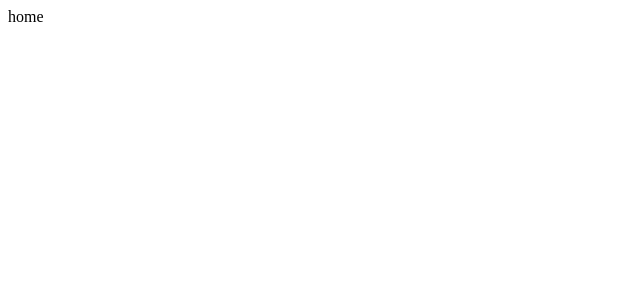
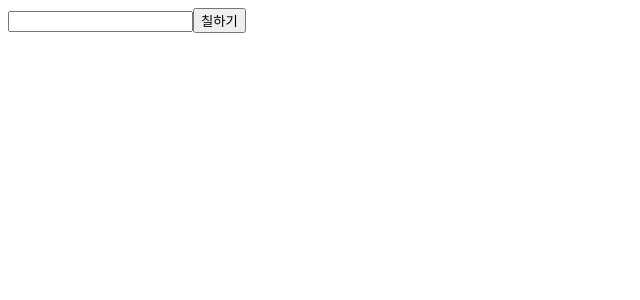
Before and after one commit to hyemin065/React-Wed, a React (Create React App) app: page /bgchange in a window 1280 px wide. Before the commit this address led to /. Shown: the top 300 px of the page, without its empty margins (0-640 px from the left). Built offline with nearby package versions, Linux system fonts and the light colour scheme.

Commit message:
todo modify and bgcolor practice

```diff
--- /dev/null
+++ b/src/BgChage/BgChange.jsx
@@ -0,0 +1,61 @@
+import React from 'react';
+import styled from 'styled-components';
+import BgColor from './BgColor';
+
+const Input = styled.input`
+    margin-bottom:20px;
+`;
+
+
+class BgChange extends React.Component{
+    constructor(props){
+        super(props);
+        this.state = {
+            text : "",
+            bgcolor: ""
+        }
+    }
+
+    getInputValue = (e) =>{
+        const value = e.target.value;
+        this.setState({
+            text : value
+        })
+    }
+
+    bgChange = (e) => {
+        e.preventDefault();
+        console.log(e);
+        this.setState({
+            text : "",
+            bgcolor : this.state.text
+        })
+    }
+
+
+    componentDidMount(){
+        const bgcolor = JSON.parse(localStorage.getItem("bgcolor"));
+        if(bgcolor){
+            this.setState({bgcolor:bgcolor})
+        }
+    }
+
+    componentDidUpdate(){
+        localStorage.setItem("bgcolor",JSON.stringify(this.state.bgcolor))
+
+    }
+
+    render(){
+        return(
+            <>
+                <form onSubmit={this.bgChange}>
+                    <Input type="text" onChange={this.getInputValue} value={this.state.text}/>
+                    <button type="submit">칠하기</button>
+                </form>
+                <BgColor bg={this.state.bgcolor}/>
+            </>
+        );
+    }
+}
+
+export default BgChange;
--- /dev/null
+++ b/src/BgChage/BgColor.jsx
@@ -0,0 +1,24 @@
+import React from 'react';
+import styled from 'styled-components';
+
+const BgContainer = styled.div`
+    width:500px;
+    height:500px;
+    background: ${props => props.bgcolor[0] == "#" ? props.bgcolor : "#" + props.bgcolor};
+`;
+
+class BgColor extends React.Component{
+    constructor(props){
+        super(props);
+    }
+
+    render(){
+        return(
+            <>
+                <BgContainer bgcolor={this.props.bg}/>
+            </>
+        );
+    }
+}
+
+export default BgColor;
--- a/src/Routers.jsx
+++ b/src/Routers.jsx
@@ -1,6 +1,8 @@
 import React from 'react';
 import {BrowserRouter as Router, Switch, Route, Redirect} from 'react-router-dom';
 import Todo from './Todo';
+import Parents from './example/Parents';
+import BgChange from './BgChage/BgChange';
 
 class Routers extends React.Component{
     constructor(props){
@@ -12,13 +14,14 @@ class Routers extends React.Component{
             <Router>
                 <Switch>
                     <Route path="/" exact render={()=><div>home</div>} />
-                    <Route path="/hello" render={()=> <div>안녕 난 맥이야</div>} />
-                    <Route path="/bye" render={()=><div>안녕 난 그램이야</div>}/>
+                    <Route path="/hello" render={()=> <div>hello</div>} />
+                    <Route path="/bye" render={()=><div>bye</div>}/>
                     <Route path="/todo" component={Todo}/>
+                    <Route path="/parents" component={Parents} />
+                    <Route path="/bgchange" component={BgChange} />
                     <Redirect from="*" to="/" />
                 </Switch>
             </Router>
-
         )
     }
 }
--- a/src/Todo/Items.jsx
+++ b/src/Todo/Items.jsx
@@ -7,7 +7,7 @@ const Li = styled.li`
 
 const Span = styled.span`
     text-decoration: ${props => props.complete ? "line-through":"none"};
-`
+`;
 
 const Button = styled.button`
     width:auto;
@@ -26,7 +26,7 @@ class Items extends React.Component{
     render(){
         return(
             <Li>
-                <Span complete={this.props.done} >{this.props.text}</Span>
+                <Span complete={this.props.done}>{this.props.text}</Span>
                 <Button onClick={() => this.props.deleteLi(this.props.id)} themeColor="red">X</Button>
                 <Button onClick={() => this.props.completeHandler(this.props.id)} themeColor="blue">O</Button>
                 <Button themeColor="green">E</Button>
--- a/src/Todo/List.jsx
+++ b/src/Todo/List.jsx
@@ -16,6 +16,8 @@ class List extends React.Component{
             </ul>
         );
     }
+
+
 }
 
 export default List;
--- a/src/Todo/Todo.jsx
+++ b/src/Todo/Todo.jsx
@@ -44,8 +44,6 @@ const Button = styled.button`
     border:1px solid #222;
 `;
 class Todo extends React.Component{
-
-
     constructor(props){
         super(props);
         this.state = {
@@ -95,7 +93,9 @@ class Todo extends React.Component{
 
     componentDidMount(){
         const initState = JSON.parse(localStorage.getItem("todolist"));
-        this.setState({todos:initState})
+        if(initState){
+            this.setState({todos:initState})
+        }
     }
 
     componentDidUpdate(){
--- /dev/null
+++ b/src/example/Child.jsx
@@ -0,0 +1,17 @@
+import React from 'react';
+
+class Child extends React.Component{
+    constructor(props){
+        super(props);
+    }
+
+    render(){
+        return(
+            <div>
+                <input type="text" onChange={this.props.data}/>
+            </div>
+        );
+    }
+}
+
+export default Child
--- /dev/null
+++ b/src/example/Parents.jsx
@@ -0,0 +1,40 @@
+import React from 'react';
+import Child from './Child';
+
+class TodoPractice extends React.Component{
+    constructor(props){
+        super(props);
+        this.state = {
+            text : "",
+            list : [],
+        }
+    }
+
+    getInputValue = (e) =>{
+        const value = e.target.value;
+        console.log(e);
+        this.setState = {
+            text : value
+        }
+    }
+
+    addTodos = (e) =>{
+
+
+    }
+
+    render(){
+        return(
+            <>
+
+                <ul>
+                    <li>
+                        dfdf
+                    </li>
+                </ul>
+            </>
+        );
+    }
+}
+
+export default TodoPractice;
```
Also changed, not shown: src/Todo/Form.jsx (deleted, +0 -17 lines).
